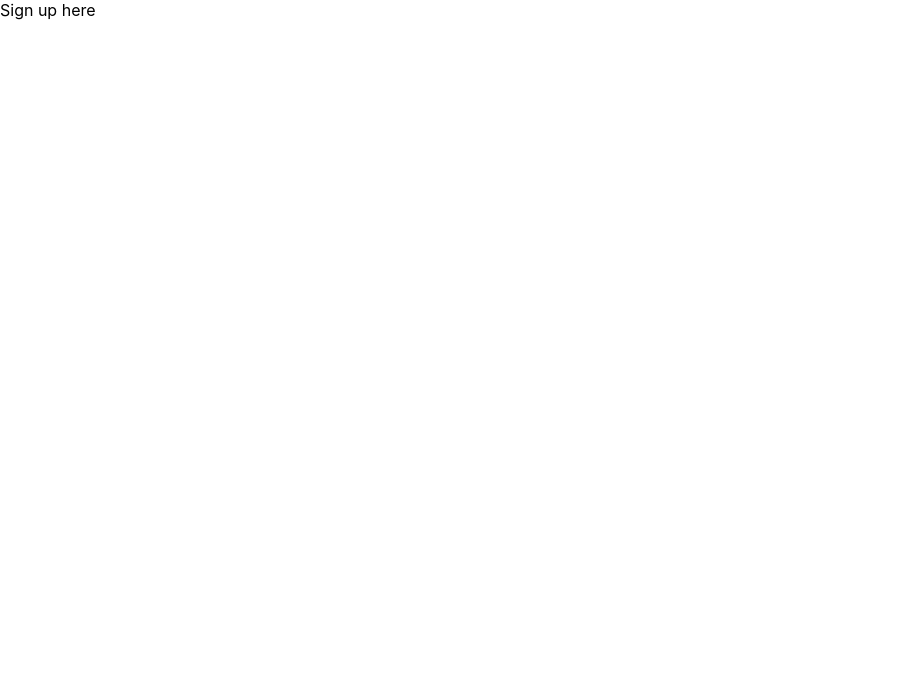
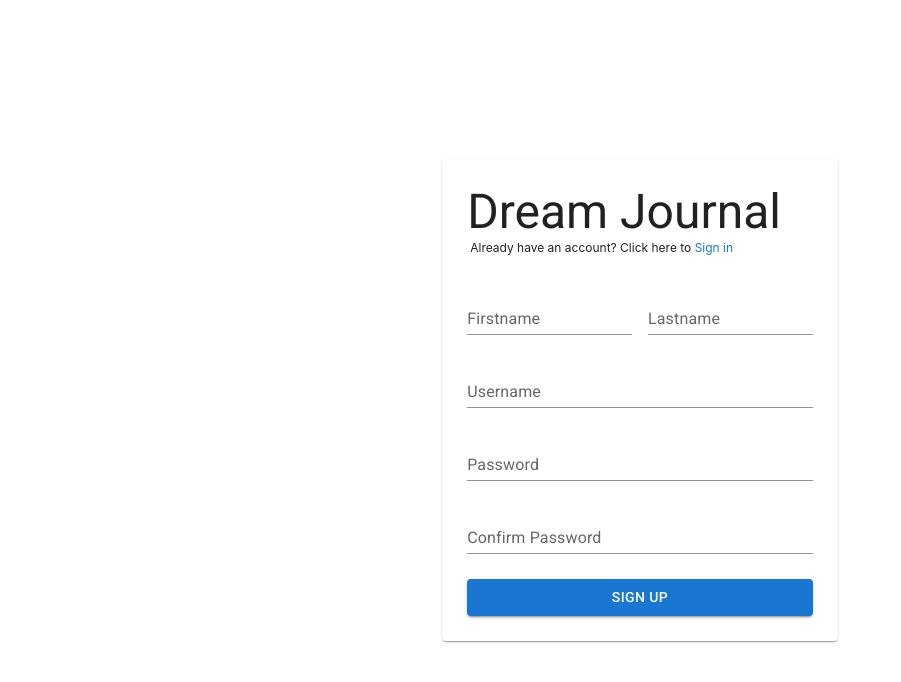
Before and after one commit to timnaire/dream-journal, a React (Create React App) app: page /sign-up in a window 1280 px wide. Shown: the top 682 px of the page, without its empty margins (0-901 px from the left). Built offline with nearby package versions, Linux system fonts and the light colour scheme.

Commit message:
refactor and added formik, added write modal and sign up

```diff
--- a/package.json
+++ b/package.json
@@ -14,6 +14,8 @@
     "@types/node": "^16.18.101",
     "@types/react": "^18.3.3",
     "@types/react-dom": "^18.3.0",
+    "formik": "^2.4.6",
+    "moment": "^2.30.1",
     "react": "^18.3.1",
     "react-dom": "^18.3.1",
     "react-router-dom": "^6.24.1",
--- a/src/core/context/AppContext.tsx
+++ b/src/core/context/AppContext.tsx
@@ -1,4 +1,4 @@
-import { createContext, useEffect, useState } from "react";
+import { createContext, useState } from "react";
 
 export interface UserProps {
     firstName: string;
--- a/src/layout/Header.tsx
+++ b/src/layout/Header.tsx
@@ -14,9 +14,6 @@ import MenuItem from '@mui/material/MenuItem';
 import { Drawer, Link, List, ListItem, ListItemButton, ListItemIcon } from '@mui/material';
 import { ArchiveOutlined, AutoStoriesOutlined, LibraryBooksOutlined } from '@mui/icons-material';
 import { AppContext } from '../core/context/AppContext';
-
-const pages = ['Collections', 'Archive'];
-const settings = ['Profile', 'Logout'];
 
 function Header() {
     const [anchorElUser, setAnchorElUser] = useState<null | HTMLElement>(null);
--- a/src/pages/Home.tsx
+++ b/src/pages/Home.tsx
@@ -1,42 +1,73 @@
-import { EditOutlined } from "@mui/icons-material";
-import { Avatar, Box, Button, Chip, Container, Paper, Stack, Typography } from "@mui/material";
+import { CheckOutlined, EditOutlined } from "@mui/icons-material";
+import { Box, Button, Container, Modal, TextField, Typography } from "@mui/material";
 import { useDreams } from "../shared/hooks/useDreams";
+import { Dream } from "../shared/components/Dream";
+import { useState } from "react";
+import { Formik } from "formik";
+import moment from "moment";
 
+const style = {
+    position: 'absolute',
+    top: '50%',
+    left: '50%',
+    transform: 'translate(-50%, -50%)',
+    width: 600,
+    bgcolor: 'background.paper',
+    boxShadow: 24,
+    p: 4,
+};
 
 export function Home() {
     const { dreams } = useDreams();
+    const [writeDream, setWriteDream] = useState(false);
+    const date = moment().format('ll');
+
+    const handleWriteDreamOpen = () => setWriteDream(true);
+    const handleWriteDreamClose = () => setWriteDream(false);
 
     return (
         <Container>
             <Box sx={{ display: 'flex', flexDirection: 'column', flexGrow: 1, alignItems: 'center', overflow: 'hidden', p: 3 }}>
                 <Box sx={{ display: 'flex', justifyContent: 'end', p: '10px', width: { xs: '100%', sm: '80%', md: '60%' }, mb: '25px' }}>
-                    <Button variant="contained"><EditOutlined sx={{ mr: '6px' }} /> Write a dream</Button>
+                    <Button variant="contained" onClick={handleWriteDreamOpen}><EditOutlined sx={{ mr: '6px' }} /> Write a dream</Button>
                 </Box>
 
-                {dreams.map((dream) => (
-                    <Paper key={dream.id} elevation={1} sx={{ p: '10px', width: { xs: '100%', sm: '80%', md: '60%' }, mb: '25px' }}>
-                        <Stack spacing={2} direction="column" alignItems="center">
-                            <Stack direction="row" alignItems="start" sx={{ width: '100%' }}>
-                                <Box sx={{ display: 'flex', alignItems: 'center' }}>
-                                    {/* Initial Name */}
-                                    <Avatar>{dream.user.firstName.slice(0, 1)}</Avatar>
-                                    <Box sx={{ display: 'flex', flexDirection: 'column' }}>
-                                        <Typography variant="h6" sx={{ ml: '10px' }}>{dream.user.fullName}</Typography>
-                                        <Typography sx={{ ml: '10px', fontSize: '10px' }}>{dream.time}</Typography>
+                {/* Dream entries */}
+                {dreams.map((dream) => <Dream key={dream.id} dream={dream} />)}
+            </Box>
+
+            <Modal open={writeDream} aria-labelledby="write-dream" aria-describedby="write-dream-entry" >
+                <Box sx={style}>
+                    {/* Title */}
+                    <Typography variant="h6" component="h2">
+                        Dream - {date}
+                    </Typography>
+
+                    {/* Body */}
+                    <Box sx={{ mt: 2 }}>
+                        <Formik initialValues={{ title: '', dream: '' }} onSubmit={(values, { setSubmitting }) => {
+                            setTimeout(() => {
+                                alert(JSON.stringify(values, null, 2));
+                                setSubmitting(false);
+                            }, 2000);
+                        }}>
+                            {({ values, handleChange, handleSubmit, isSubmitting }) => (
+                                <Box component="form" noValidate autoComplete="off" onSubmit={handleSubmit}>
+                                    {/* Fields */}
+                                    <TextField name="title" label="Title of your dream" fullWidth={true} sx={{ mb: '12px' }} value={values.title} onChange={handleChange} />
+                                    <TextField name="dream" label="Enter your dream" fullWidth={true} multiline rows={4} value={values.dream} onChange={handleChange} />
+
+                                    {/* Actions */}
+                                    <Box sx={{ display: 'flex', justifyContent: 'end', mt: '12px' }}>
+                                        <Button variant="outlined" onClick={handleWriteDreamClose} sx={{ mr: '6px' }}>Close</Button>
+                                        <Button variant="contained" type="submit" disabled={isSubmitting}><CheckOutlined sx={{ mr: '6px' }} /> Save Dream</Button>
                                     </Box>
                                 </Box>
-                            </Stack>
-                            <Stack sx={{ minWidth: 0 }}>
-                                <Typography variant="h5" sx={{ mb: '6px' }}>{dream.title}</Typography>
-                                <Typography variant="caption">{dream.dream}</Typography>
-                                <Box sx={{ mt: '6px' }}>
-                                    {dream.categories.map(category => <Chip key={category} label={category} sx={{ mr: '4px' }} />)}
-                                </Box>
-                            </Stack>
-                        </Stack>
-                    </Paper>
-                ))}
-            </Box>
-        </Container>
+                            )}
+                        </Formik>
+                    </Box>
+                </Box>
+            </Modal>
+        </Container >
     );
 }
--- a/src/pages/SignIn.tsx
+++ b/src/pages/SignIn.tsx
@@ -1,28 +1,50 @@
-import { useContext, useState } from "react";
+import { useContext } from "react";
 import { Navigate } from "react-router-dom";
 import { Box, Button, Container, InputAdornment, Link, Paper, TextField, Typography } from "@mui/material";
 import { AccountCircleOutlined, KeyOutlined } from "@mui/icons-material";
 import { AppContext } from "../core/context/AppContext";
+import { ErrorMessage, Formik } from "formik";
 
+interface Credentials {
+    username: string;
+    password: string;
+}
 
 export function SignIn() {
     const { isAuthenticated, setAppState } = useContext(AppContext);
-    const [username, setUsername] = useState('');
-    const [password, setPassword] = useState('');
+    const initialValues: Credentials = {
+        username: '',
+        password: ''
+    };
+
+    const usernameIcon = {
+        startAdornment: (
+            <InputAdornment position="start">
+                <AccountCircleOutlined />
+            </InputAdornment>
+        ),
+    };
+
+    const passwordIcon = {
+        startAdornment: (
+            <InputAdornment position="start">
+                <KeyOutlined />
+            </InputAdornment>
+        ),
+    };
 
     // If user is already authenticated redirect to the main page
     if (isAuthenticated) {
         return <Navigate to="/" replace />
     }
 
-    const handleSignin = () => {
+    const handleSignin = (values: Credentials, setSubmitting: (isSubmitting: boolean) => void) => {
         // TODO: implement sign in
-        if (username === 'admin' && password === 'test1234') {
+        if (values.username === 'admin' && values.password === 'test1234') {
             localStorage.setItem('isAuthenticated', 'true');
             setAppState({ isAuthenticated: true });
-            setUsername('');
-            setPassword('');
         }
+        setSubmitting(false);
     }
 
     return (
@@ -39,37 +61,54 @@ export function SignIn() {
                     </Link>
                 </Box>
 
+                <Formik
+                    initialValues={initialValues}
+                    validate={values => {
+                        const errors = {} as Credentials;
+                        if (!values.username) {
+                            errors.username = 'Required';
+                        }
+
+                        if (!values.password) {
+                            errors.password = 'Required';
+                        }
+                        return errors;
+                    }}
+                    onSubmit={(values, { setSubmitting }) => handleSignin(values, setSubmitting)}>
+                    {({ values, errors, handleChange, handleSubmit, isSubmitting }) => (
+                        <Box component="form" noValidate autoComplete="off" onSubmit={handleSubmit} sx={{ display: 'flex', flexDirection: 'column' }}>
                             <TextField
-                    value={username}
                                 type="text"
+                                name="username"
                                 label="Username"
                                 variant="standard"
-                    sx={{ marginBottom: '25px' }}
-                    InputProps={{
-                        startAdornment: (
-                            <InputAdornment position="start">
-                                <AccountCircleOutlined />
-                            </InputAdornment>
-                        ),
-                    }}
-                    onChange={(e) => setUsername(e.target.value)}
+                                sx={{ marginBottom: errors.username ? '0' : '25px' }}
+                                InputProps={usernameIcon}
+                                value={values.username}
+                                onChange={handleChange}
                             />
+                            <ErrorMessage name="username">
+                                {msg => <Box sx={{ color: 'red', marginBottom: '25px' }}>{msg}</Box>}
+                            </ErrorMessage>
+
                             <TextField
-                    value={password}
                                 type="password"
+                                name="password"
                                 label="Password"
                                 variant="standard"
-                    sx={{ marginBottom: '25px' }}
-                    InputProps={{
-                        startAdornment: (
-                            <InputAdornment position="start">
-                                <KeyOutlined />
-                            </InputAdornment>
-                        ),
-                    }}
-                    onChange={(e) => setPassword(e.target.value)}
+                                sx={{ marginBottom: errors.password ? '0' : '25px' }}
+                                InputProps={passwordIcon}
+                                value={values.password}
+                                onChange={handleChange}
                             />
-                <Button variant="contained" onClick={handleSignin}>Sign in</Button>
+                            <ErrorMessage name="password">
+                                {msg => <Box sx={{ color: 'red', marginBottom: '25px' }}>{msg}</Box>}
+                            </ErrorMessage>
+                            <Button type="submit" variant="contained" disabled={isSubmitting}>Sign in</Button>
+                        </Box>
+                    )}
+                </Formik>
+
                 <Box component="span" sx={{ textAlign: 'center', marginTop: '10px', fontSize: '12px' }}>
                     Forgot your password?&nbsp;
                     <Link href="/forgot-password" underline="none">
--- a/src/pages/SignUp.tsx
+++ b/src/pages/SignUp.tsx
@@ -1,3 +1,115 @@
+import { Box, Button, Container, Link, Paper, TextField, Typography } from "@mui/material";
+
 export function SignUp() {
-    return (<div>Sign up here</div>);
+
+    return (
+        <Container sx={{ display: 'flex', height: '100vh', justifyContent: 'center', alignItems: 'center' }}>
+            <Box component={Paper} sx={{ display: 'flex', flexDirection: 'column', width: { xs: '100%', sm: '80%', md: '50%', lg: '30%' }, padding: '25px' }}>
+                <Typography variant="h3" component="h3" >
+                    Dream Journal
+                </Typography>
+                <Box component="span" sx={{ paddingLeft: '3px', marginBottom: '32px', fontSize: '12px' }}>
+                    Already have an account? Click here to&nbsp;
+                    <Link href="/sign-in" underline="none">
+                        Sign in
+                    </Link>
+                </Box>
+
+                {/* <Formik
+                    initialValues={initialValues}
+                    validate={values => {
+                        const errors = {} as Credentials;
+                        if (!values.username) {
+                            errors.username = 'Required';
+                        }
+
+                        if (!values.password) {
+                            errors.password = 'Required';
+                        }
+                        return errors;
+                    }}
+                    onSubmit={(values, { setSubmitting }) => handleSignin(values, setSubmitting)}>
+                    {({ values, errors, handleChange, handleSubmit, isSubmitting }) => (
+                        <Box component="form" noValidate autoComplete="off" onSubmit={handleSubmit} sx={{ display: 'flex', flexDirection: 'column' }}>
+                            <TextField
+                                type="text"
+                                name="username"
+                                label="Username"
+                                variant="standard"
+                                sx={{ marginBottom: errors.username ? '0' : '25px' }}
+                                InputProps={usernameIcon}
+                                value={values.username}
+                                onChange={handleChange}
+                            />
+                            <ErrorMessage name="username">
+                                {msg => <Box sx={{ color: 'red', marginBottom: '25px' }}>{msg}</Box>}
+                            </ErrorMessage>
+
+                            <TextField
+                                type="password"
+                                name="password"
+                                label="Password"
+                                variant="standard"
+                                sx={{ marginBottom: errors.password ? '0' : '25px' }}
+                                InputProps={passwordIcon}
+                                value={values.password}
+                                onChange={handleChange}
+                            />
+                            <ErrorMessage name="password">
+                                {msg => <Box sx={{ color: 'red', marginBottom: '25px' }}>{msg}</Box>}
+                            </ErrorMessage>
+                            <Button type="submit" variant="contained" disabled={isSubmitting}>Sign in</Button>
+                        </Box>
+                    )}
+                </Formik> */}
+
+                <Box component="form" noValidate autoComplete="off" sx={{ display: 'flex', flexDirection: 'column' }}>
+                    <Box sx={{ display: 'flex', gap: 2 }}>
+                        <TextField
+                            type="text"
+                            name="firstname"
+                            label="Firstname"
+                            variant="standard"
+                            sx={{ marginBottom: '25px' }}
+                        />
+
+                        <TextField
+                            type="text"
+                            name="lastname"
+                            label="Lastname"
+                            variant="standard"
+                            sx={{ marginBottom: '25px' }}
+                        />
+                    </Box>
+
+                    <TextField
+                        type="text"
+                        name="username"
+                        label="Username"
+                        variant="standard"
+                        sx={{ marginBottom: '25px' }}
+                    />
+
+                    <TextField
+                        type="password"
+                        name="password"
+                        label="Password"
+                        variant="standard"
+                        sx={{ marginBottom: '25px' }}
+                    />
+
+                    <TextField
+                        type="password"
+                        name="confirmpassword"
+                        label="Confirm Password"
+                        variant="standard"
+                        sx={{ marginBottom: '25px' }}
+                    />
+
+                    <Button type="submit" variant="contained">Sign up</Button>
+                </Box>
+
+            </Box>
+        </Container>
+    );
 }
--- /dev/null
+++ b/src/shared/components/Dream.tsx
@@ -0,0 +1,31 @@
+import { Avatar, Box, Chip, Paper, Stack, Typography } from "@mui/material";
+import { DreamProps } from "../models/dream";
+
+export function Dream({ dream }: { dream: DreamProps }) {
+    return (
+        <Paper elevation={1} sx={{ p: '10px', width: { xs: '100%', sm: '80%', md: '60%' }, mb: '25px' }}>
+            <Stack spacing={2} direction="column" alignItems="center">
+                {/* User information */}
+                <Stack direction="row" alignItems="start" sx={{ width: '100%' }}>
+                    <Box sx={{ display: 'flex', alignItems: 'center' }}>
+                        {/* Initial Name */}
+                        <Avatar>{dream.user.firstName.slice(0, 1)}</Avatar>
+                        <Box sx={{ display: 'flex', flexDirection: 'column' }}>
+                            <Typography variant="h6" sx={{ ml: '10px' }}>{dream.user.fullName}</Typography>
+                            <Typography sx={{ ml: '10px', fontSize: '10px' }}>{dream.time}</Typography>
+                        </Box>
+                    </Box>
+                </Stack>
+
+                {/* Body */}
+                <Stack sx={{ minWidth: 0 }}>
+                    <Typography variant="h5" sx={{ mb: '6px' }}>{dream.title}</Typography>
+                    <Typography variant="caption">{dream.dream}</Typography>
+                    <Box sx={{ mt: '6px' }}>
+                        {dream.categories.map(category => <Chip key={category} label={category} sx={{ mr: '4px' }} />)}
+                    </Box>
+                </Stack>
+            </Stack>
+        </Paper>
+    );
+}
--- a/src/shared/hooks/useDreams.tsx
+++ b/src/shared/hooks/useDreams.tsx
@@ -18,7 +18,6 @@ export function useDreams() {
                 const getDreams = async () => {
                     const response = await fetch('../mock/home/dreams.json', headers);
                     const data = await response.json();
-                    console.log('data', data);
                     setDreams(data);
                 }
 
```
Also changed, not shown: 1 other file (tests, documents, lock files or other folders). Lines whose indentation alone changed are shown as unchanged.
